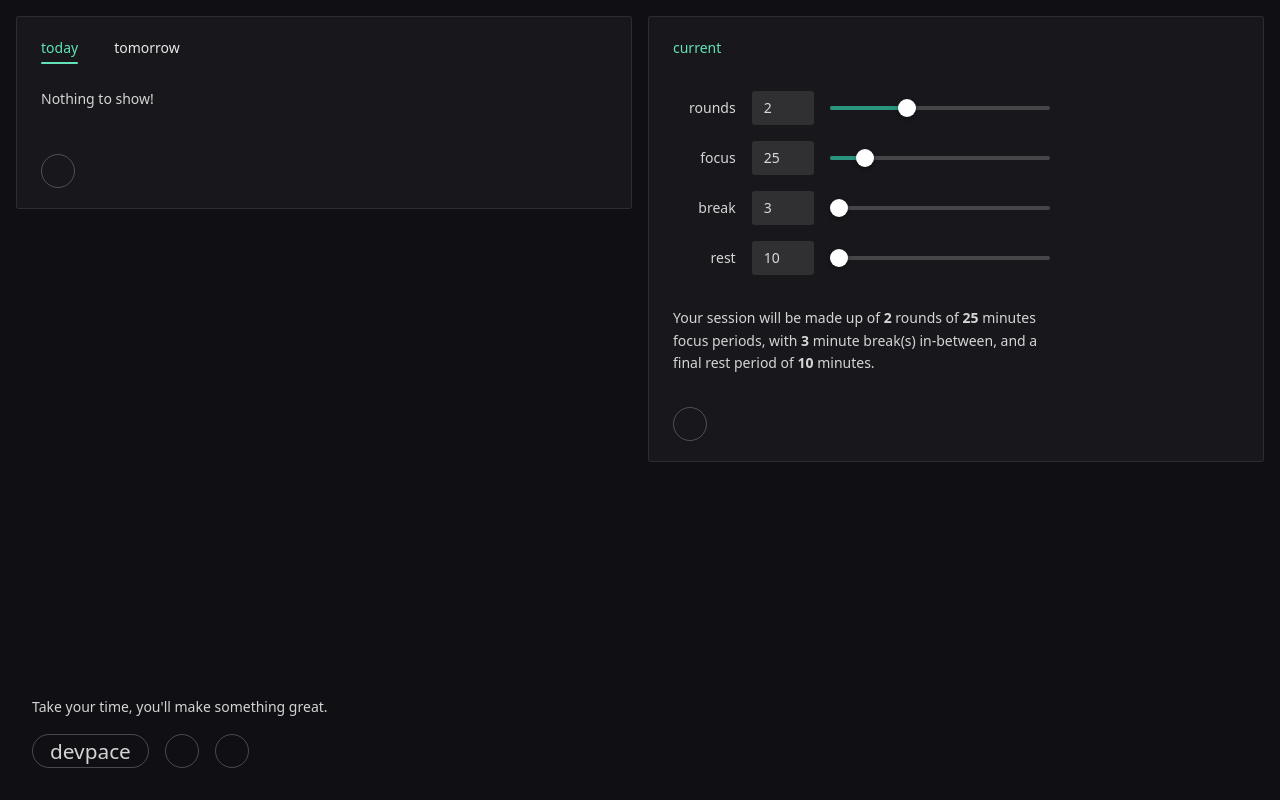
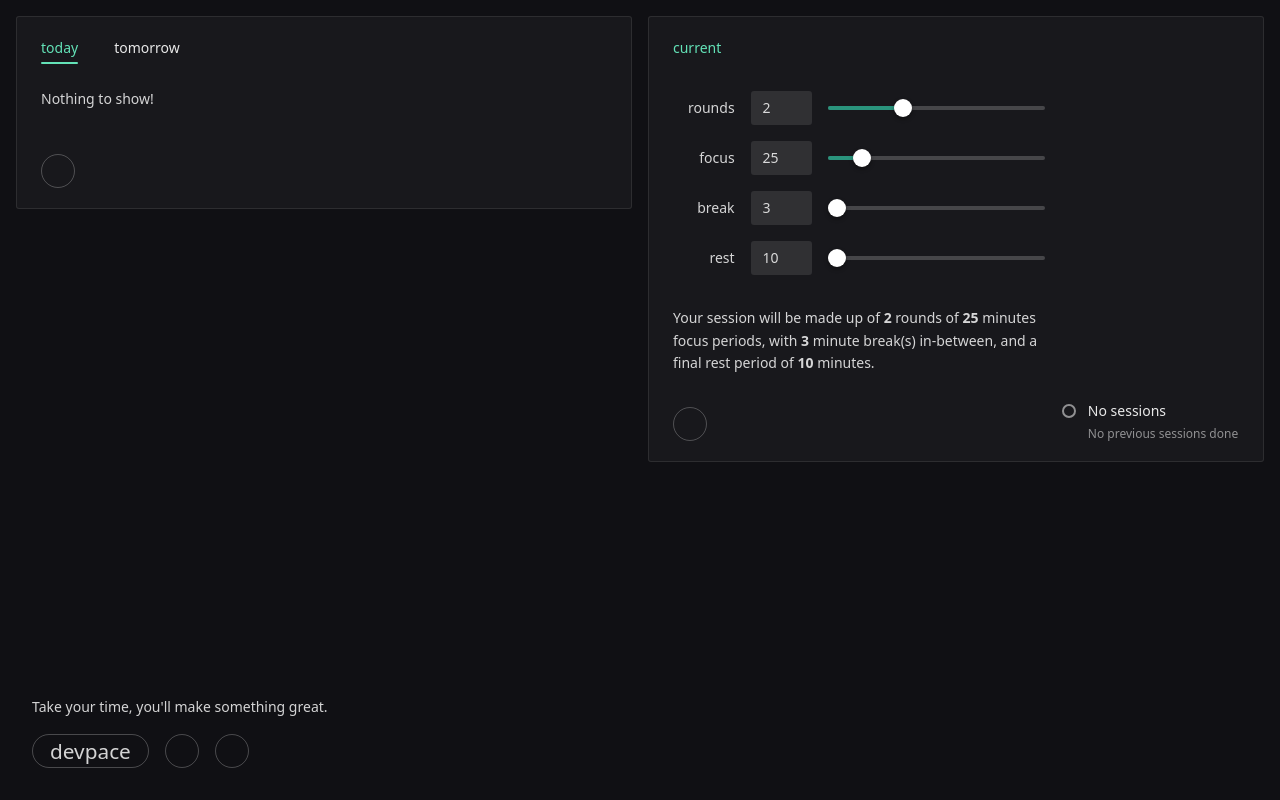
Before and after one commit to ahme-dev/devpace, a Vue app: page / in a window 1280 px wide. Built offline with nearby package versions, Linux system fonts and the light colour scheme; some icons are missing.

Commit message:
feat: minor ui improvement

```diff
--- a/src/components/Pomodoro.vue
+++ b/src/components/Pomodoro.vue
@@ -27,7 +27,9 @@
 
 <template>
 	<NCard>
-		<div style="display: grid; grid-template-columns: repeat(3, 1fr)">
+		<div
+			style="display: grid; grid-template-columns: repeat(3, 1fr); gap: 1rem"
+		>
 			<!-- Pomodoro -->
 			<div
 				style="
--- a/src/components/PomodoroInfo.vue
+++ b/src/components/PomodoroInfo.vue
@@ -1,7 +1,6 @@
 <script setup lang="ts">
 	import { NText, NSpace, NButton } from "naive-ui";
 
-	import { computed } from "vue";
 	import { usePomodoroStore } from "@/store/pomodoro";
 	const store = usePomodoroStore();
 </script>
--- a/src/components/PomodoroTimeline.vue
+++ b/src/components/PomodoroTimeline.vue
@@ -6,10 +6,18 @@
 </script>
 
 <template>
-	<div style="">
-		<NTimeline>
+	<div style="display: flex; align-items: flex-end; justify-content: flex-end">
+		<NTimeline
+			style="display: flex; flex-direction: column; align-items: center"
+		>
+			<NTimelineItem
+				v-if="store.history.length === 0"
+				title="No sessions"
+				time="No previous sessions done"
+			/>
 			<NTimelineItem
 				type="success"
+				v-else
 				v-for="s in store.history"
 				:title="`${s.duration.toString()} mins`"
 				:content="`${s.stages.length / 2} round(s)`"
```
